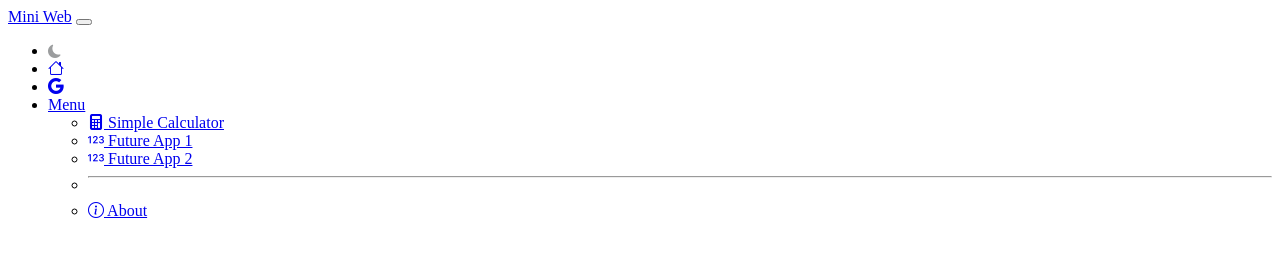
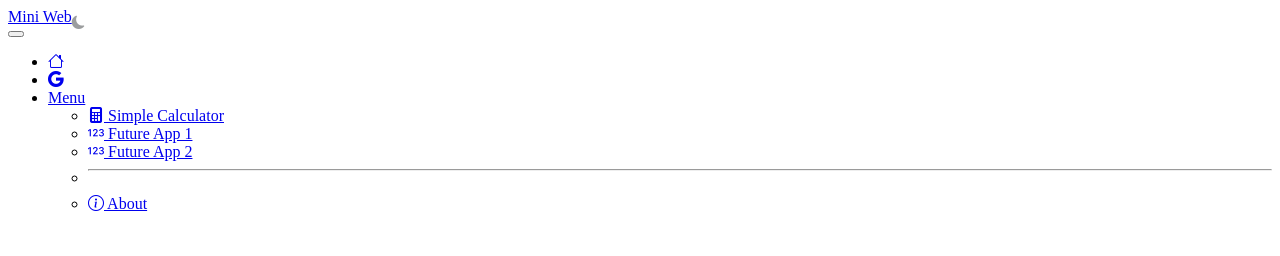
Before and after one commit to sinapatd/mini-web, a plain HTML site: page common/navbar.html in a window 1280 px wide. Drawn offline with nearby package versions, Linux system fonts and the light colour scheme.

Commit message:
fix night mode button

```diff
--- a/common/navbar.html
+++ b/common/navbar.html
@@ -1,26 +1,93 @@
 <nav class="navbar navbar-expand-lg navbar-dark bg-dark">
   <div class="container">
+    <div style="display: flex; flex-direction: row">
       <a class="navbar-brand" href="#">Mini Web</a>
-        <button class="navbar-toggler" type="button" data-bs-toggle="collapse" data-bs-target="#navbarSupportedContent" aria-controls="navbarSupportedContent" aria-expanded="false" aria-label="Toggle navigation"><span class="navbar-toggler-icon"></span></button>
+
+      <li class="nav-item" style="list-style: none">
+        <button
+          style="
+            background-color: transparent;
+            border: none;
+            color: rgb(155, 157, 158);
+            padding: 0px;
+            margin-top: 0.5rem;
+          "
+          onclick="activateNightMode()"
+        >
+          <i class="bi bi-moon-fill nav-link"></i>
+        </button>
+      </li>
+    </div>
+    <button
+      class="navbar-toggler"
+      type="button"
+      data-bs-toggle="collapse"
+      data-bs-target="#navbarSupportedContent"
+      aria-controls="navbarSupportedContent"
+      aria-expanded="false"
+      aria-label="Toggle navigation"
+    >
+      <span class="navbar-toggler-icon"></span>
+    </button>
+
     <div class="collapse navbar-collapse" id="navbarSupportedContent">
       <ul class="navbar-nav ms-auto mb-2 mb-lg-0">
+        <!-- dark mode button
                      <li class="nav-item"><button style="
                     background-color: transparent;
                     border: none;
                     color:rgb(155, 157, 158);
                     padding: 0px;"
 
-                    onclick="activateNightMode()"><i class="bi bi-moon-fill nav-link"></i></button></li>
-                <li class="nav-item"><a class="nav-link" aria-current="page" href="/mini-web"><i class="bi bi-house"></i></a></li>
-                <li class="nav-item"><a class="nav-link" href="https://google.com" target="_blank"><i class="bi bi-google"></i></a></li>
+                    onclick="activateNightMode()"><i class="bi bi-moon-fill nav-link"></i></button></li> -->
+
+        <li class="nav-item">
+          <a class="nav-link" aria-current="page" href="/mini-web"
+            ><i class="bi bi-house"></i
+          ></a>
+        </li>
+        <li class="nav-item">
+          <a class="nav-link" href="https://google.com" target="_blank"
+            ><i class="bi bi-google"></i
+          ></a>
+        </li>
         <li class="nav-item dropdown">
-                    <a class="nav-link dropdown-toggle" id="navbarDropdown" href="#" role="button" data-bs-toggle="dropdown" aria-expanded="false">Menu</a>
-                    <ul class="dropdown-menu dropdown-menu-end" aria-labelledby="navbarDropdown">
-                        <li><a class="dropdown-item" href="/mini-web/app/simple_calculator.html"><i class="bi bi-calculator-fill"></i> Simple Calculator</a></li>
-                        <li><a class="dropdown-item" href="#"><i class="bi bi-123"></i> Future App 1</a></li>
-                        <li><a class="dropdown-item" href="#"><i class="bi bi-123"></i> Future App 2</a></li>
+          <a
+            class="nav-link dropdown-toggle"
+            id="navbarDropdown"
+            href="#"
+            role="button"
+            data-bs-toggle="dropdown"
+            aria-expanded="false"
+            >Menu</a
+          >
+          <ul
+            class="dropdown-menu dropdown-menu-end"
+            aria-labelledby="navbarDropdown"
+          >
+            <li>
+              <a
+                class="dropdown-item"
+                href="/mini-web/app/simple_calculator.html"
+                ><i class="bi bi-calculator-fill"></i> Simple Calculator</a
+              >
+            </li>
+            <li>
+              <a class="dropdown-item" href="#"
+                ><i class="bi bi-123"></i> Future App 1</a
+              >
+            </li>
+            <li>
+              <a class="dropdown-item" href="#"
+                ><i class="bi bi-123"></i> Future App 2</a
+              >
+            </li>
             <li><hr class="dropdown-divider" /></li>
-                        <li><a class="dropdown-item" href="/mini-web/about.html"><i class="bi bi-info-circle"></i> About</a></li>
+            <li>
+              <a class="dropdown-item" href="/mini-web/about.html"
+                ><i class="bi bi-info-circle"></i> About</a
+              >
+            </li>
           </ul>
         </li>
       </ul>
@@ -28,4 +95,7 @@
   </div>
 </nav>
 
-<link rel="stylesheet" href="https://cdn.jsdelivr.net/npm/bootstrap-icons@1.10.4/font/bootstrap-icons.css">
+<link
+  rel="stylesheet"
+  href="https://cdn.jsdelivr.net/npm/bootstrap-icons@1.10.4/font/bootstrap-icons.css"
+/>
```
Lines whose indentation alone changed are shown as unchanged.
